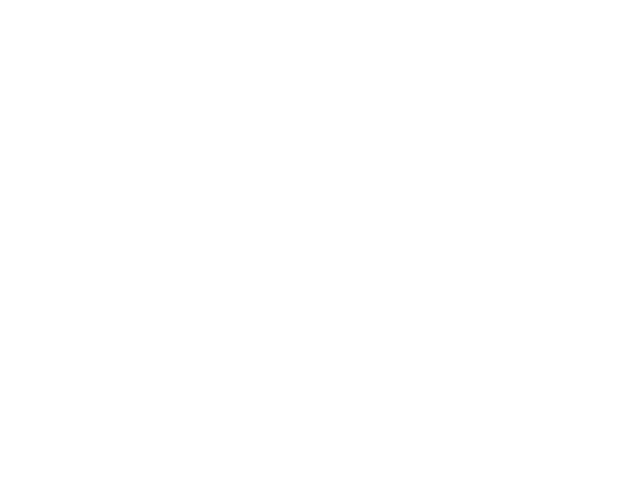
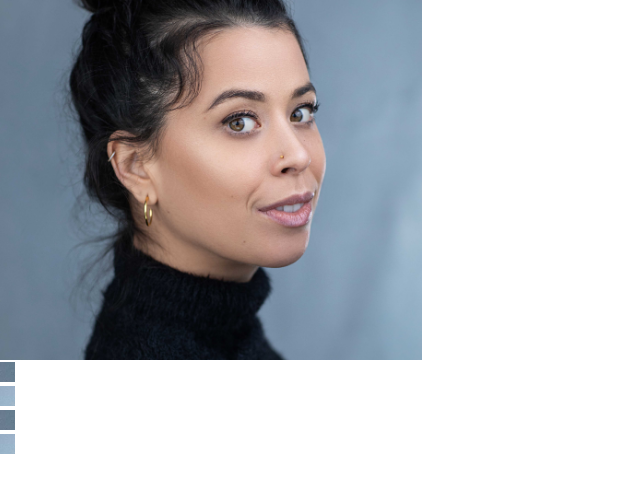
Before and after one commit to stephaniecrocker91/resume-project, a plain HTML site: page index.html in a window 1280 px wide. Shown: the whole page, without its empty margins (0-640 px from the left). Drawn offline with nearby package versions, Linux system fonts and the light colour scheme.

Commit message:
Add logo to website and link to index.html

```diff
--- a/assets/css/style.css
+++ b/assets/css/style.css
@@ -0,0 +1,15 @@
+@import url('https://fonts.googleapis.com/css2?family=Roboto:100,200,300,400,500,600,700|Exo:100,200,300,400,500,600,700');
+header {
+    margin: 0;
+}
+.logo {
+    background-image: url(../images/stephie.jpg);
+    background-position: center;
+    background-repeat: no-repeat;
+    background-size: cover;
+    min-height: 360px;
+    transition: all .5s ease-in-out;
+    -moz-transition: all .5s ease-in-out;
+    -webkit-transition: all .5s ease-in-out;
+
+}
--- a/index.html
+++ b/index.html
@@ -1,16 +1,25 @@
 <!DOCTYPE html>
 <html lang="en">
+
 <head>
     <meta charset="UTF-8">
     <meta http-equiv="X-UA-Compatible" content="IE=edge">
     <meta name="viewport" content="width=device-width, initial-scale=1.0">
-    <link rel="stylesheet" href="https://maxcdn.bootstrapcdn.com/bootstrap/4.2.1/css/bootstrap.min.css"/>
-    <link rel="stylesheet" href="https://use.fontawesome.com/releases/v5.0.10/css/all.css" integrity="sha384-+d0P83n9kaQMCwj8F4RJB66tzIwOKmrdb46+porD/OvrJ+37WqIM7UoBtwHO6Nlg" crossorigin="anonymous">
+    <link rel="stylesheet" href="https://maxcdn.bootstrapcdn.com/bootstrap/4.2.1/css/bootstrap.min.css" />
+    <link rel="stylesheet" href="https://use.fontawesome.com/releases/v5.0.10/css/all.css"
+        integrity="sha384-+d0P83n9kaQMCwj8F4RJB66tzIwOKmrdb46+porD/OvrJ+37WqIM7UoBtwHO6Nlg" crossorigin="anonymous">
+    <link rel="stylesheet" href="assets/css/style.css">
     <title>Stephie</title>
 </head>
+
 <body>
     <header>
-
+        <div class="row">
+            <a href="index.html" class="col-md-4 logo">
+            </div>
+            <div class="col-md-8">
+            </div>
+        </div>
     </header>
     <section>
 
@@ -19,4 +28,5 @@
 
     </footer>
 </body>
+
 </html>
```
Also changed, not shown: assets/images/stephie.jpg (added).
